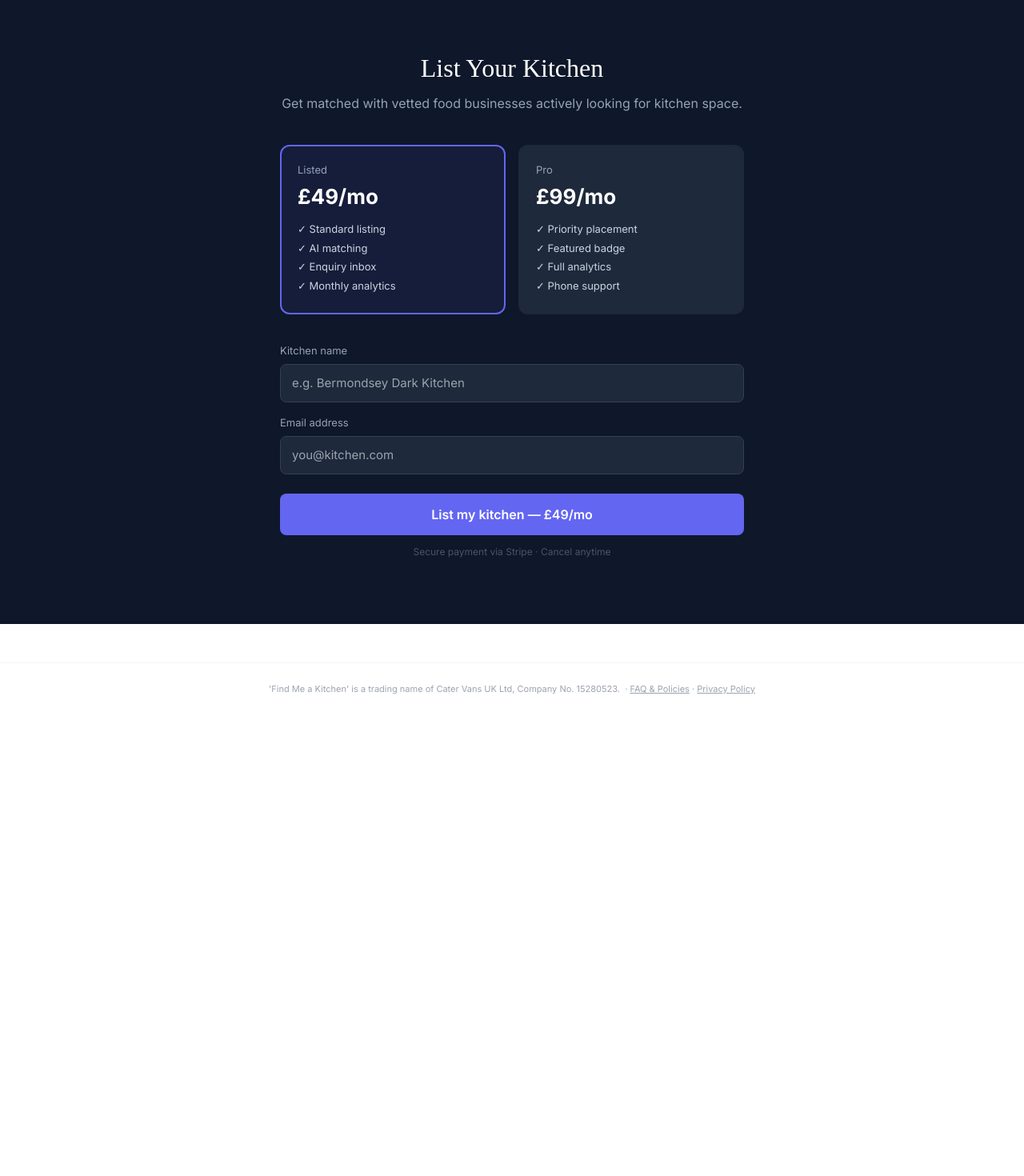
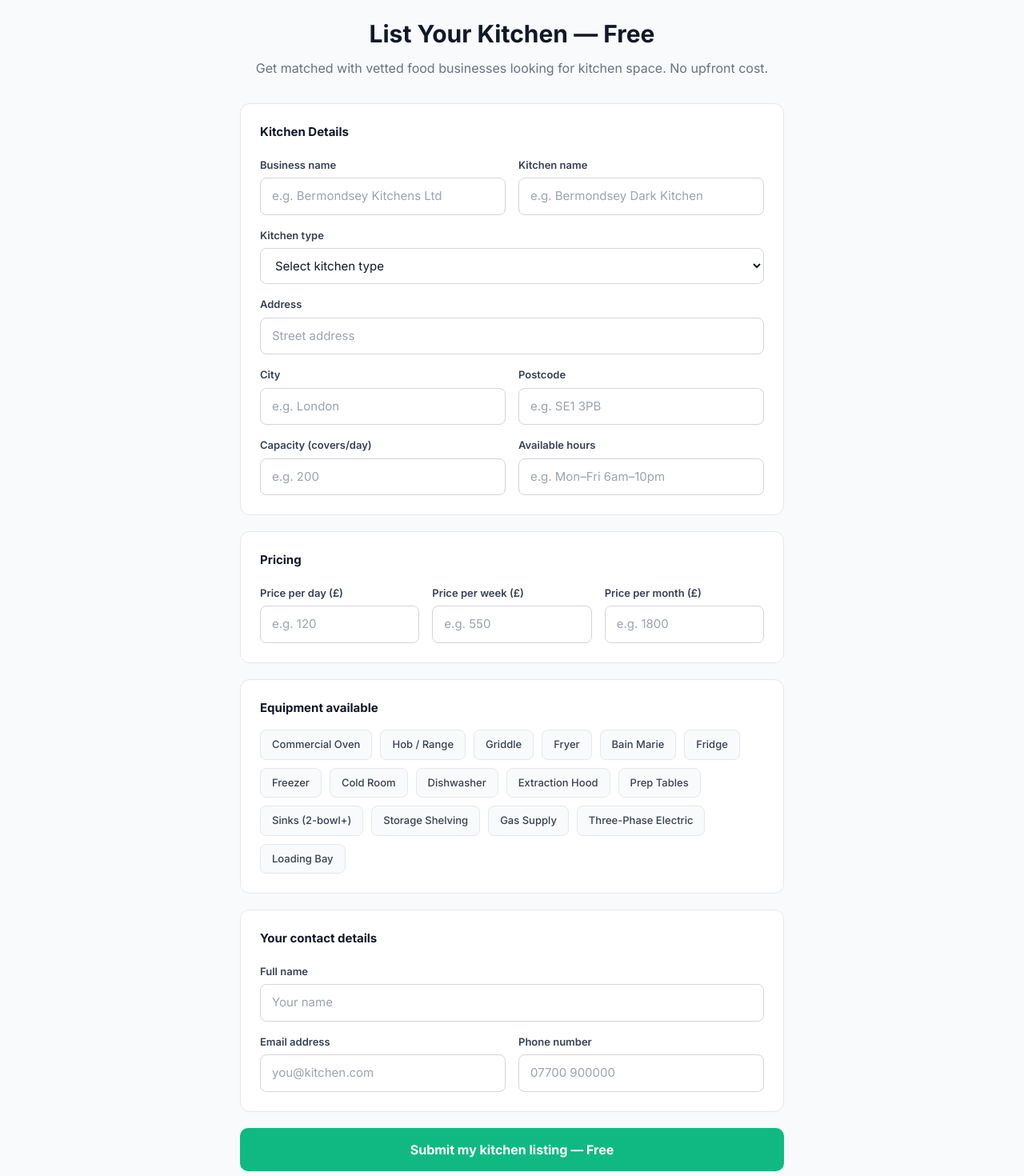
Before and after one commit to Rg-district/find-me-a-kitchen, a Next.js app: page /list-kitchen in a window 1280 px wide. Shown: the part 20-1490 px from the top of the page at 80% size. Before the commit the page ends 914 px from the top, so only its background shows below. Built offline with nearby package versions, Linux system fonts and the light colour scheme.

Commit message:
feat: replace Stripe paywall with free kitchen listing form — /list-kitchen + /api/list-kitchen

```diff
--- /dev/null
+++ b/app/api/list-kitchen/route.ts
@@ -0,0 +1,57 @@
+export const dynamic = 'force-dynamic'
+
+import { createClient } from '@supabase/supabase-js'
+import { NextResponse } from 'next/server'
+
+const supabaseAdmin = createClient(
+  process.env.NEXT_PUBLIC_SUPABASE_URL!,
+  process.env.SUPABASE_SERVICE_ROLE_KEY!
+)
+
+export async function POST(req: Request) {
+  try {
+    const body = await req.json()
+
+    const {
+      businessName, kitchenName, kitchenType, address, postcode, city,
+      capacity, pricePerDay, pricePerWeek, pricePerMonth, availableHours,
+      equipment, contactName, contactEmail, contactPhone,
+    } = body
+
+    if (!kitchenName || !contactEmail || !address) {
+      return NextResponse.json({ error: 'Missing required fields' }, { status: 400 })
+    }
+
+    const { error } = await supabaseAdmin
+      .from('kitchen_listings')
+      .insert({
+        business_name: businessName,
+        kitchen_name: kitchenName,
+        kitchen_type: kitchenType,
+        address,
+        postcode,
+        city,
+        capacity: capacity ? parseInt(capacity) : null,
+        price_per_day: pricePerDay ? parseFloat(pricePerDay) : null,
+        price_per_week: pricePerWeek ? parseFloat(pricePerWeek) : null,
+        price_per_month: pricePerMonth ? parseFloat(pricePerMonth) : null,
+        available_hours: availableHours,
+        equipment: equipment || [],
+        contact_name: contactName,
+        contact_email: contactEmail,
+        contact_phone: contactPhone,
+        status: 'pending',
+        created_at: new Date().toISOString(),
+      })
+
+    if (error) {
+      console.error('Supabase error:', error)
+      return NextResponse.json({ error: 'Failed to save listing' }, { status: 500 })
+    }
+
+    return NextResponse.json({ success: true })
+  } catch (err) {
+    console.error('list-kitchen error:', err)
+    return NextResponse.json({ error: 'Server error' }, { status: 500 })
+  }
+}
--- a/app/list-kitchen/page.tsx
+++ b/app/list-kitchen/page.tsx
@@ -1,26 +1,71 @@
 'use client'
+// Stripe subscription flow preserved below — activate when monetisation launches
+// import Stripe from 'stripe'
+
 import { useState } from 'react'
 
+const EQUIPMENT_OPTIONS = [
+  'Commercial Oven', 'Hob / Range', 'Griddle', 'Fryer', 'Bain Marie',
+  'Fridge', 'Freezer', 'Cold Room', 'Dishwasher', 'Extraction Hood',
+  'Prep Tables', 'Sinks (2-bowl+)', 'Storage Shelving', 'Gas Supply',
+  'Three-Phase Electric', 'Loading Bay',
+]
+
+const KITCHEN_TYPES = [
+  'Dark Kitchen / Ghost Kitchen',
+  'Shared Commercial Kitchen',
+  'Commissary Kitchen',
+  'Pop-up / Event Kitchen',
+  'Restaurant Kitchen (off-hours)',
+  'Other',
+]
+
 export default function ListKitchenPage() {
-  const [form, setForm] = useState({ kitchenName: '', email: '', plan: 'basic' })
+  const [form, setForm] = useState({
+    businessName: '',
+    kitchenName: '',
+    kitchenType: '',
+    address: '',
+    postcode: '',
+    city: '',
+    capacity: '',
+    pricePerDay: '',
+    pricePerWeek: '',
+    pricePerMonth: '',
+    availableHours: '',
+    equipment: [] as string[],
+    contactName: '',
+    contactEmail: '',
+    contactPhone: '',
+  })
+  const [submitted, setSubmitted] = useState(false)
   const [loading, setLoading] = useState(false)
   const [error, setError] = useState('')
+
+  function toggleEquipment(item: string) {
+    setForm(f => ({
+      ...f,
+      equipment: f.equipment.includes(item)
+        ? f.equipment.filter(e => e !== item)
+        : [...f.equipment, item],
+    }))
+  }
 
   async function handleSubmit(e: React.FormEvent) {
     e.preventDefault()
     setLoading(true)
     setError('')
     try {
-      const res = await fetch('/api/subscribe', {
+      const res = await fetch('/api/list-kitchen', {
         method: 'POST',
         headers: { 'Content-Type': 'application/json' },
         body: JSON.stringify(form),
       })
       const data = await res.json()
-      if (data.url) {
-        window.location.href = data.url
+      if (res.ok && data.success) {
+        setSubmitted(true)
       } else {
-        setError(data.error || 'Something went wrong')
+        setError(data.error || 'Something went wrong — please try again')
       }
     } catch {
       setError('Network error — please try again')
@@ -29,76 +74,202 @@ export default function ListKitchenPage() {
     }
   }
 
+  if (submitted) {
+    return (
+      <main style={{ minHeight: '100vh', background: '#f9fafb', display: 'flex', alignItems: 'center', justifyContent: 'center', padding: '40px 20px' }}>
+        <div style={{ maxWidth: 520, width: '100%', textAlign: 'center' }}>
+          <div style={{ fontSize: 48, marginBottom: 16 }}>✅</div>
+          <h1 style={{ fontFamily: 'Inter, sans-serif', fontSize: 28, fontWeight: 700, color: '#111827', marginBottom: 12 }}>
+            Kitchen submitted
+          </h1>
+          <p style={{ color: '#6b7280', fontSize: 16, lineHeight: 1.6, marginBottom: 32 }}>
+            We&apos;ll review your listing within 24 hours and have it live shortly. We&apos;ll email you at <strong>{form.contactEmail}</strong> once it&apos;s published.
+          </p>
+          <a href="/" style={{ display: 'inline-block', background: '#10b981', color: '#fff', padding: '12px 28px', borderRadius: 8, fontWeight: 600, textDecoration: 'none', fontSize: 15 }}>
+            Back to homepage
+          </a>
+        </div>
+      </main>
+    )
+  }
+
+  const inputStyle: React.CSSProperties = {
+    width: '100%', padding: '11px 14px',
+    background: '#fff', border: '1px solid #d1d5db',
+    borderRadius: 8, color: '#111827', fontSize: 15,
+    boxSizing: 'border-box',
+  }
+
+  const labelStyle: React.CSSProperties = {
+    display: 'block', fontSize: 13, fontWeight: 600,
+    color: '#374151', marginBottom: 6,
+  }
+
+  const sectionStyle: React.CSSProperties = {
+    background: '#fff', border: '1px solid #e5e7eb',
+    borderRadius: 12, padding: '24px', marginBottom: 20,
+  }
+
   return (
-    <main style={{ minHeight: '100vh', background: '#0f172a', color: '#fff', display: 'flex', alignItems: 'center', justifyContent: 'center', padding: '40px 20px' }}>
-      <div style={{ maxWidth: 580, width: '100%' }}>
+    <main style={{ minHeight: '100vh', background: '#f9fafb', padding: '40px 20px', fontFamily: 'Inter, -apple-system, sans-serif' }}>
+      <div style={{ maxWidth: 680, margin: '0 auto' }}>
 
-        {/* Plans */}
-        <h1 style={{ fontFamily: 'serif', fontSize: 32, marginBottom: 8, textAlign: 'center' }}>List Your Kitchen</h1>
-        <p style={{ color: '#94a3b8', textAlign: 'center', marginBottom: 40 }}>
-          Get matched with vetted food businesses actively looking for kitchen space.
-        </p>
+        <div style={{ marginBottom: 32, textAlign: 'center' }}>
+          <h1 style={{ fontSize: 30, fontWeight: 700, color: '#111827', marginBottom: 8 }}>
+            List Your Kitchen — Free
+          </h1>
+          <p style={{ color: '#6b7280', fontSize: 16 }}>
+            Get matched with vetted food businesses looking for kitchen space. No upfront cost.
+          </p>
+        </div>
 
-        <div style={{ display: 'grid', gridTemplateColumns: '1fr 1fr', gap: 16, marginBottom: 36 }}>
-          {[
-            { id: 'basic', name: 'Listed', price: '£49/mo', features: ['Standard listing', 'AI matching', 'Enquiry inbox', 'Monthly analytics'] },
-            { id: 'pro',   name: 'Pro',    price: '£99/mo', features: ['Priority placement', 'Featured badge', 'Full analytics', 'Phone support'] },
-          ].map(p => (
-            <div
-              key={p.id}
-              onClick={() => setForm(f => ({ ...f, plan: p.id }))}
-              style={{
-                border: `2px solid ${form.plan === p.id ? '#6366f1' : '#1e293b'}`,
-                borderRadius: 12, padding: 20, cursor: 'pointer',
-                background: form.plan === p.id ? 'rgba(99,102,241,0.08)' : '#1e293b',
-                transition: 'all .2s',
-              }}
-            >
-              <div style={{ fontSize: 13, color: '#94a3b8', marginBottom: 4 }}>{p.name}</div>
-              <div style={{ fontSize: 26, fontWeight: 700, marginBottom: 12 }}>{p.price}</div>
-              {p.features.map(f => (
-                <div key={f} style={{ fontSize: 13, color: '#cbd5e1', marginBottom: 4 }}>✓ {f}</div>
+        <form onSubmit={handleSubmit}>
+
+          {/* Business & Kitchen Details */}
+          <div style={sectionStyle}>
+            <h2 style={{ fontSize: 15, fontWeight: 700, color: '#111827', marginBottom: 20 }}>Kitchen Details</h2>
+            <div style={{ display: 'grid', gridTemplateColumns: '1fr 1fr', gap: 16, marginBottom: 16 }}>
+              <div>
+                <label style={labelStyle}>Business name</label>
+                <input required style={inputStyle} value={form.businessName}
+                  onChange={e => setForm(f => ({ ...f, businessName: e.target.value }))}
+                  placeholder="e.g. Bermondsey Kitchens Ltd" />
+              </div>
+              <div>
+                <label style={labelStyle}>Kitchen name</label>
+                <input required style={inputStyle} value={form.kitchenName}
+                  onChange={e => setForm(f => ({ ...f, kitchenName: e.target.value }))}
+                  placeholder="e.g. Bermondsey Dark Kitchen" />
+              </div>
+            </div>
+            <div style={{ marginBottom: 16 }}>
+              <label style={labelStyle}>Kitchen type</label>
+              <select required style={inputStyle} value={form.kitchenType}
+                onChange={e => setForm(f => ({ ...f, kitchenType: e.target.value }))}>
+                <option value="">Select kitchen type</option>
+                {KITCHEN_TYPES.map(t => <option key={t} value={t}>{t}</option>)}
+              </select>
+            </div>
+            <div style={{ marginBottom: 16 }}>
+              <label style={labelStyle}>Address</label>
+              <input required style={inputStyle} value={form.address}
+                onChange={e => setForm(f => ({ ...f, address: e.target.value }))}
+                placeholder="Street address" />
+            </div>
+            <div style={{ display: 'grid', gridTemplateColumns: '1fr 1fr', gap: 16, marginBottom: 16 }}>
+              <div>
+                <label style={labelStyle}>City</label>
+                <input required style={inputStyle} value={form.city}
+                  onChange={e => setForm(f => ({ ...f, city: e.target.value }))}
+                  placeholder="e.g. London" />
+              </div>
+              <div>
+                <label style={labelStyle}>Postcode</label>
+                <input required style={inputStyle} value={form.postcode}
+                  onChange={e => setForm(f => ({ ...f, postcode: e.target.value }))}
+                  placeholder="e.g. SE1 3PB" />
+              </div>
+            </div>
+            <div style={{ display: 'grid', gridTemplateColumns: '1fr 1fr', gap: 16 }}>
+              <div>
+                <label style={labelStyle}>Capacity (covers/day)</label>
+                <input style={inputStyle} value={form.capacity} type="number"
+                  onChange={e => setForm(f => ({ ...f, capacity: e.target.value }))}
+                  placeholder="e.g. 200" />
+              </div>
+              <div>
+                <label style={labelStyle}>Available hours</label>
+                <input style={inputStyle} value={form.availableHours}
+                  onChange={e => setForm(f => ({ ...f, availableHours: e.target.value }))}
+                  placeholder="e.g. Mon–Fri 6am–10pm" />
+              </div>
+            </div>
+          </div>
+
+          {/* Pricing */}
+          <div style={sectionStyle}>
+            <h2 style={{ fontSize: 15, fontWeight: 700, color: '#111827', marginBottom: 20 }}>Pricing</h2>
+            <div style={{ display: 'grid', gridTemplateColumns: '1fr 1fr 1fr', gap: 16 }}>
+              <div>
+                <label style={labelStyle}>Price per day (£)</label>
+                <input style={inputStyle} value={form.pricePerDay} type="number"
+                  onChange={e => setForm(f => ({ ...f, pricePerDay: e.target.value }))}
+                  placeholder="e.g. 120" />
+              </div>
+              <div>
+                <label style={labelStyle}>Price per week (£)</label>
+                <input style={inputStyle} value={form.pricePerWeek} type="number"
+                  onChange={e => setForm(f => ({ ...f, pricePerWeek: e.target.value }))}
+                  placeholder="e.g. 550" />
+              </div>
+              <div>
+                <label style={labelStyle}>Price per month (£)</label>
+                <input style={inputStyle} value={form.pricePerMonth} type="number"
+                  onChange={e => setForm(f => ({ ...f, pricePerMonth: e.target.value }))}
+                  placeholder="e.g. 1800" />
+              </div>
+            </div>
+          </div>
+
+          {/* Equipment */}
+          <div style={sectionStyle}>
+            <h2 style={{ fontSize: 15, fontWeight: 700, color: '#111827', marginBottom: 16 }}>Equipment available</h2>
+            <div style={{ display: 'flex', flexWrap: 'wrap', gap: 10 }}>
+              {EQUIPMENT_OPTIONS.map(item => (
+                <label key={item} style={{
+                  display: 'flex', alignItems: 'center', gap: 8, cursor: 'pointer',
+                  background: form.equipment.includes(item) ? '#ecfdf5' : '#f9fafb',
+                  border: `1px solid ${form.equipment.includes(item) ? '#10b981' : '#e5e7eb'}`,
+                  borderRadius: 8, padding: '8px 14px', fontSize: 13, fontWeight: 500,
+                  color: form.equipment.includes(item) ? '#065f46' : '#374151',
+                  transition: 'all 0.15s',
+                }}>
+                  <input type="checkbox" style={{ display: 'none' }}
+                    checked={form.equipment.includes(item)}
+                    onChange={() => toggleEquipment(item)} />
+                  {form.equipment.includes(item) ? '✓ ' : ''}{item}
+                </label>
               ))}
             </div>
-          ))}
-        </div>
-
-        {/* Form */}
-        <form onSubmit={handleSubmit}>
-          <div style={{ marginBottom: 16 }}>
-            <label style={{ display: 'block', fontSize: 13, color: '#94a3b8', marginBottom: 6 }}>Kitchen name</label>
-            <input
-              required value={form.kitchenName}
-              onChange={e => setForm(f => ({ ...f, kitchenName: e.target.value }))}
-              placeholder="e.g. Bermondsey Dark Kitchen"
-              style={{ width: '100%', padding: '12px 14px', background: '#1e293b', border: '1px solid #334155', borderRadius: 8, color: '#fff', fontSize: 15 }}
-            />
-          </div>
-          <div style={{ marginBottom: 24 }}>
-            <label style={{ display: 'block', fontSize: 13, color: '#94a3b8', marginBottom: 6 }}>Email address</label>
-            <input
-              required type="email" value={form.email}
-              onChange={e => setForm(f => ({ ...f, email: e.target.value }))}
-              placeholder="you@kitchen.com"
-              style={{ width: '100%', padding: '12px 14px', background: '#1e293b', border: '1px solid #334155', borderRadius: 8, color: '#fff', fontSize: 15 }}
-            />
           </div>
 
-          {error && <p style={{ color: '#f87171', fontSize: 13, marginBottom: 16 }}>{error}</p>}
+          {/* Contact */}
+          <div style={sectionStyle}>
+            <h2 style={{ fontSize: 15, fontWeight: 700, color: '#111827', marginBottom: 20 }}>Your contact details</h2>
+            <div style={{ marginBottom: 16 }}>
+              <label style={labelStyle}>Full name</label>
+              <input required style={inputStyle} value={form.contactName}
+                onChange={e => setForm(f => ({ ...f, contactName: e.target.value }))}
+                placeholder="Your name" />
+            </div>
+            <div style={{ display: 'grid', gridTemplateColumns: '1fr 1fr', gap: 16 }}>
+              <div>
+                <label style={labelStyle}>Email address</label>
+                <input required type="email" style={inputStyle} value={form.contactEmail}
+                  onChange={e => setForm(f => ({ ...f, contactEmail: e.target.value }))}
+                  placeholder="you@kitchen.com" />
+              </div>
+              <div>
+                <label style={labelStyle}>Phone number</label>
+                <input style={inputStyle} value={form.contactPhone}
+                  onChange={e => setForm(f => ({ ...f, contactPhone: e.target.value }))}
+                  placeholder="07700 900000" />
+              </div>
+            </div>
+          </div>
 
-          <button
-            type="submit" disabled={loading}
-            style={{
-              width: '100%', padding: '14px 20px',
-              background: loading ? '#4f46e5' : '#6366f1',
-              color: '#fff', border: 'none', borderRadius: 8,
-              fontSize: 16, fontWeight: 600, cursor: loading ? 'wait' : 'pointer',
-            }}
-          >
-            {loading ? 'Redirecting to payment...' : `List my kitchen — ${form.plan === 'pro' ? '£99/mo' : '£49/mo'}`}
+          {error && <p style={{ color: '#dc2626', fontSize: 13, marginBottom: 16 }}>{error}</p>}
+
+          <button type="submit" disabled={loading} style={{
+            width: '100%', padding: '15px 20px',
+            background: loading ? '#059669' : '#10b981',
+            color: '#fff', border: 'none', borderRadius: 10,
+            fontSize: 16, fontWeight: 700, cursor: loading ? 'wait' : 'pointer',
+          }}>
+            {loading ? 'Submitting...' : 'Submit my kitchen listing — Free'}
           </button>
-          <p style={{ fontSize: 12, color: '#475569', textAlign: 'center', marginTop: 12 }}>
-            Secure payment via Stripe · Cancel anytime
+          <p style={{ fontSize: 12, color: '#9ca3af', textAlign: 'center', marginTop: 10 }}>
+            Free to list · No subscription required · We review within 24 hours
           </p>
         </form>
       </div>
```
